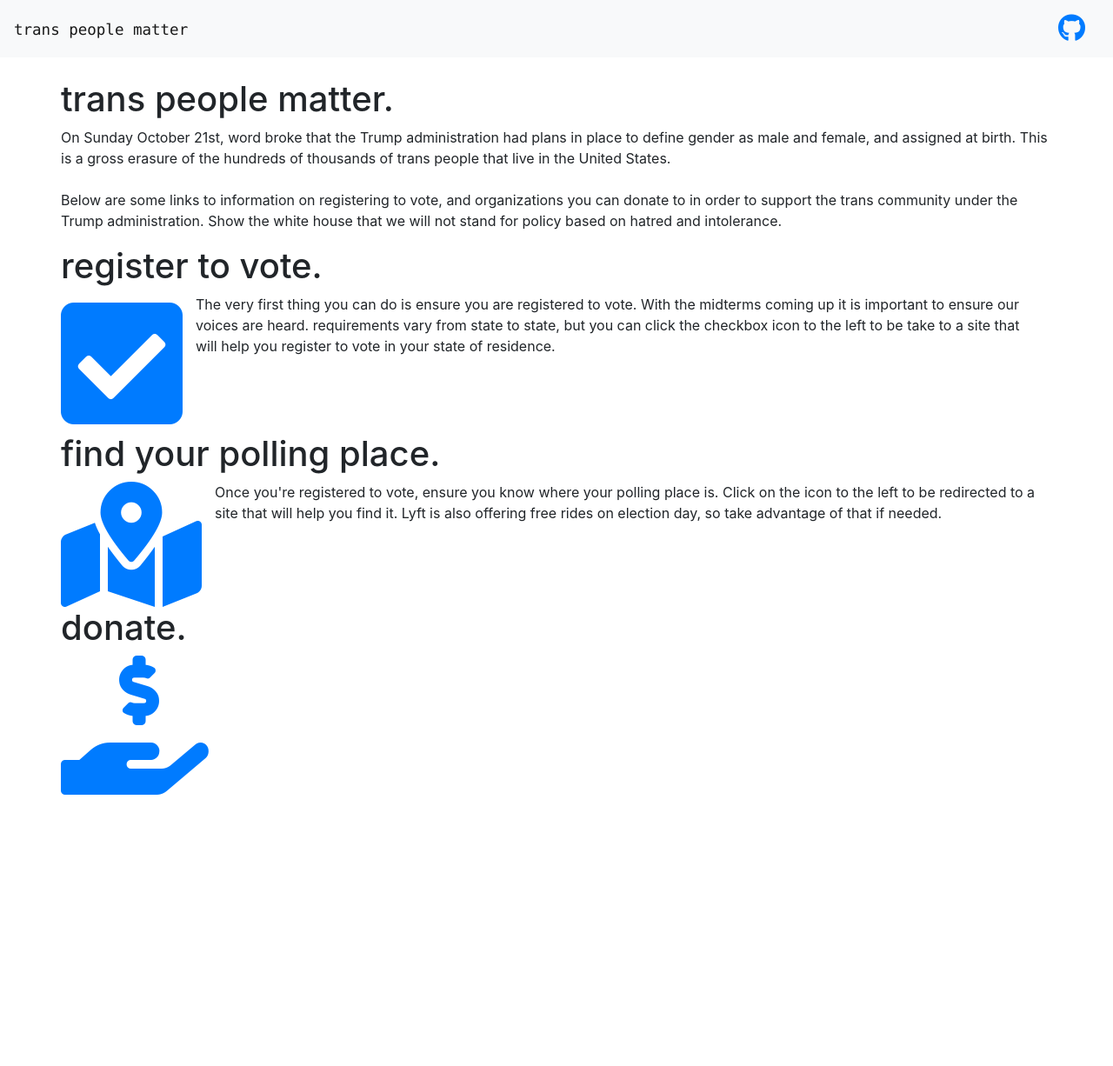
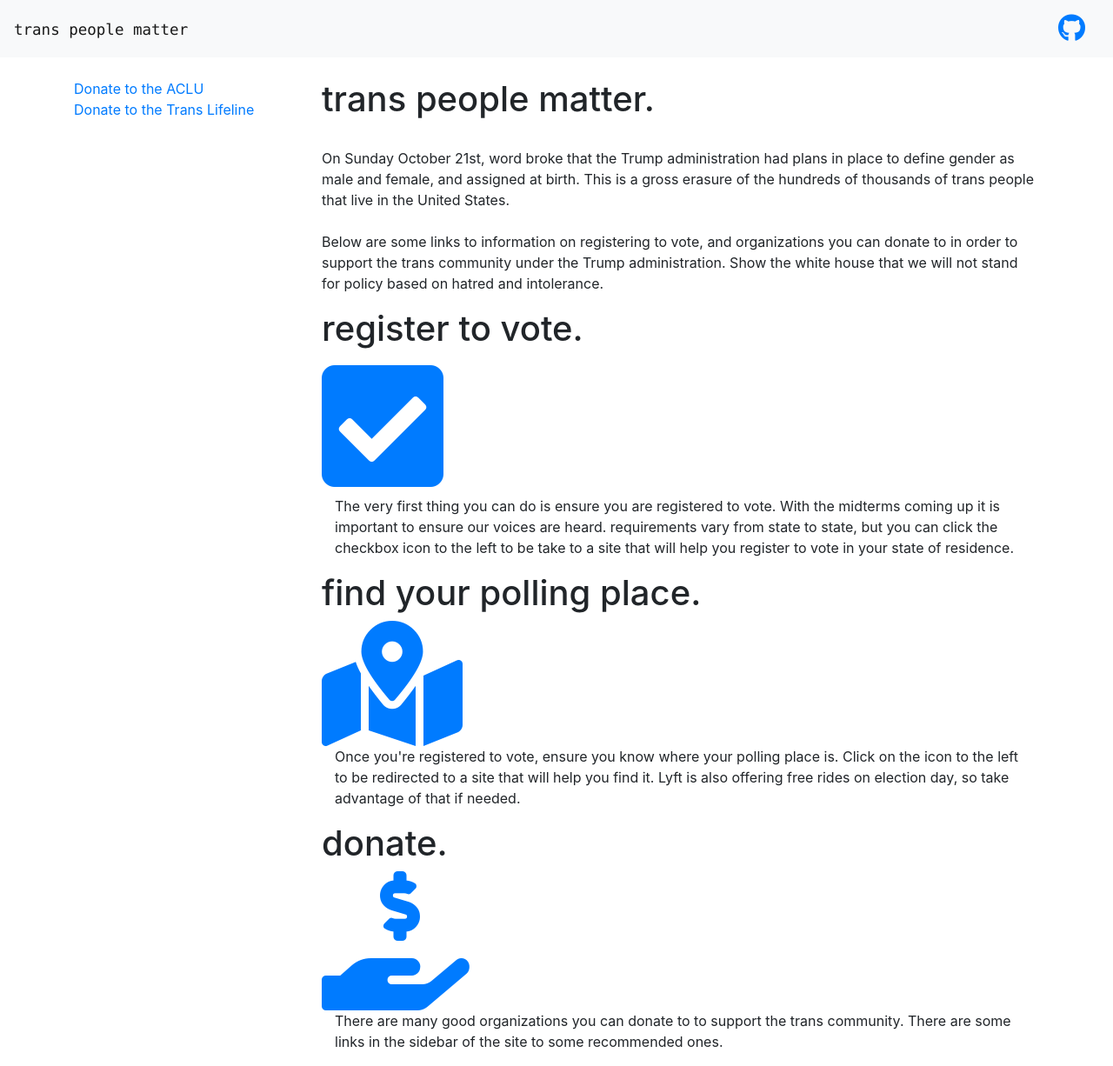
Before and after one commit to hunter32292/trans-people-matter, a Jekyll site: the page built from index.md, in a window 1280 px wide. Shown: the whole page at 87% size. Built offline with Jekyll 4.4.1, drawn with Linux system fonts in a browser that asks for light colours; nearby versions of some CDN libraries; before the commit the page ends 914 px from its top, so only the background shows below that.

Commit message:
added donation links

```diff
--- a/_layouts/home.html
+++ b/_layouts/home.html
@@ -3,7 +3,13 @@ layout: default
 ---
 <br>
 <div class="row">
-    <h1 class="w-100">trans people matter.</h1>
+    <div class="col-3">
+        <a href="https://www.aclu.org/donate-aclu?ms=web_horiz_nav_hp">Donate to the ACLU</a>
+        <br>
+        <a href="https://www.translifeline.org/donate/">Donate to the Trans Lifeline</a>
+    </div>
+    <div class="col">
+        <h1>trans people matter.</h1>
         <br>
         <p>
             On Sunday October 21st, word broke that the Trump administration had plans in place to define gender as male and female, and assigned at birth. This is a gross erasure of the hundreds of thousands of trans people
@@ -13,8 +19,6 @@ layout: default
             Below are some links to information on registering to vote, and organizations you can donate to in order to support the trans community under the Trump administration.
             Show the white house that we will not stand for policy based on hatred and intolerance.
         </p>
-</div>
-<div class="row">
         <h1 class="w-100">register to vote.</h1>
         <a href="https://vote.gov"><i class="fas fa-check-square fa-10x"></i></a>
         <p class="col-md">
@@ -22,16 +26,16 @@ layout: default
             requirements vary from state to state, but you can click the checkbox icon to the left to be take to a site that will help you register to vote in
             your state of residence.
         </p>
-</div>
-<div class="row">
         <h1 class="w-100">find your polling place.</h1>
         <a href="https://www.headcount.org/find-your-polling-place/"><i class="fas fa-map-marked-alt fa-9x"></i></a>
         <p class="col-md">
             Once you're registered to vote, ensure you know where your polling place is. Click on the icon to the left to be redirected to a site that will help you find it.
             Lyft is also offering free rides on election day, so take advantage of that if needed.
         </p>
-</div>
-<div class="row">
         <h1 class="w-100">donate.</h1>
         <a href="https://www.headcount.org/find-your-polling-place/"><i class="fas fa-hand-holding-usd fa-10x"></i></i></a>
+        <p class="col-md">
+            There are many good organizations you can donate to to support the trans community. There are some links in the sidebar of the site to some recommended ones.
+        </p>
     </div>
+</div>
```
Lines whose indentation alone changed are shown as unchanged.
